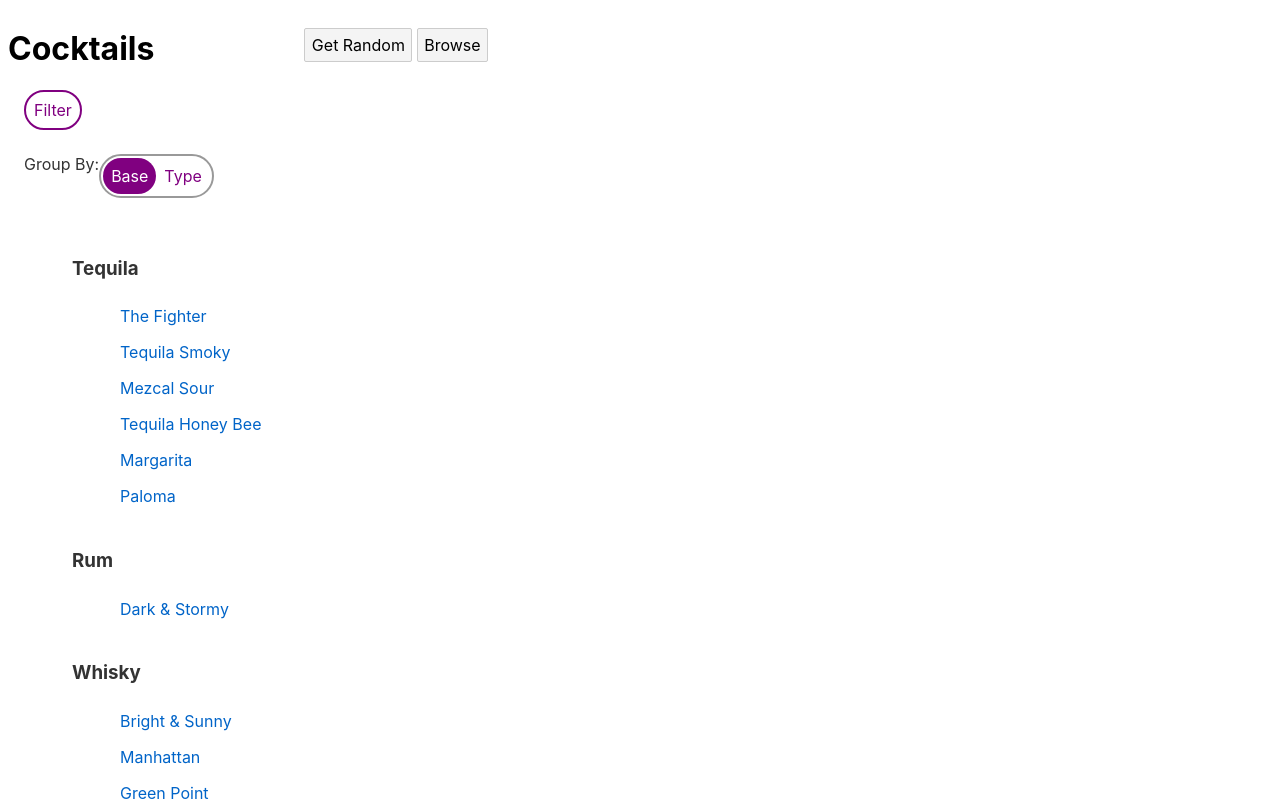
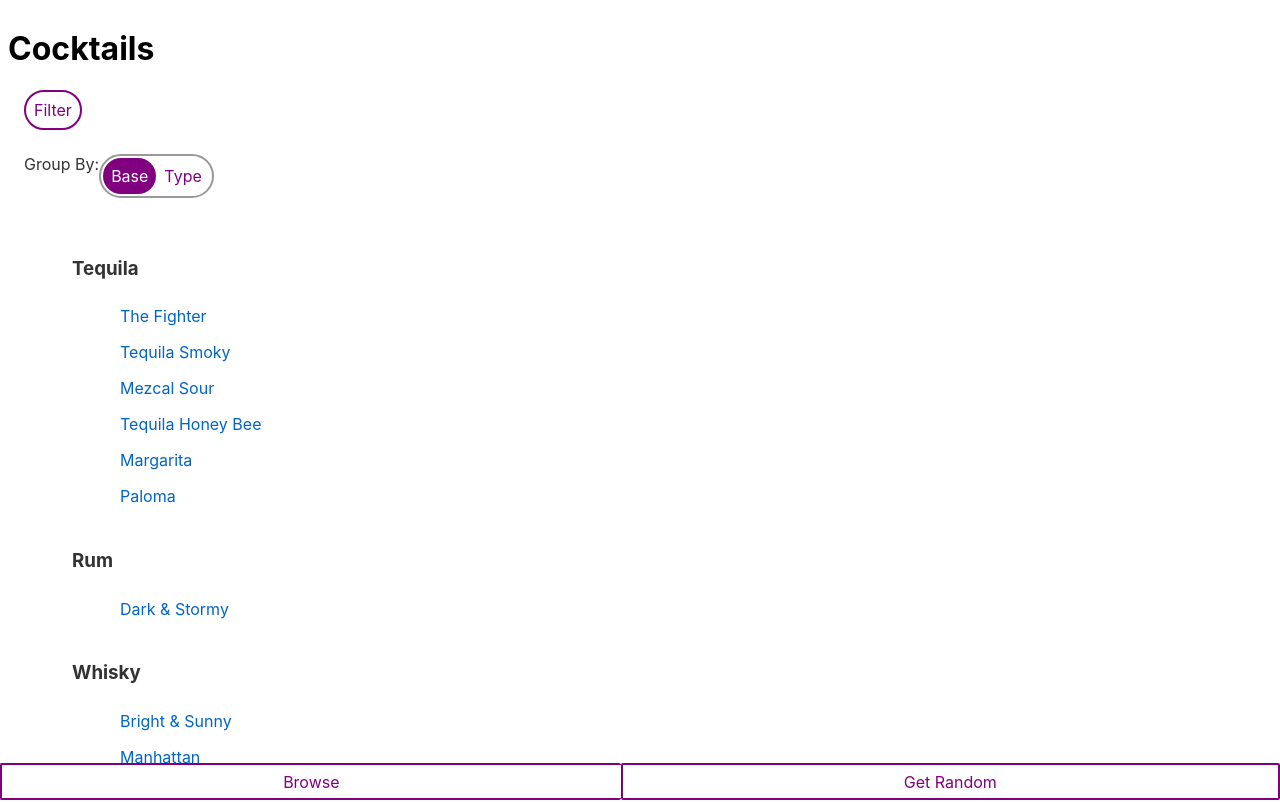
Before and after one commit to milesdelliott/cocktails, a Svelte app: page / in a window 1280 px wide. Shown: the top 802 px of the page. Built offline with nearby package versions, Linux system fonts and the light colour scheme.

Commit message:
more better

```diff
--- a/src/components/selectionMenu.svelte
+++ b/src/components/selectionMenu.svelte
@@ -2,16 +2,34 @@
 import drinks from '../drinks.json'
 export let setView;
 const getRandom = () => drinks[Math.floor(Math.random() * (0, drinks.length))]
-let showRandomCats = false;
 </script>
 
+<style>
+div {
+    position: fixed;
+    bottom: 0;
+    left: 0;
+    width: 100%;
+    display: flex;
+}
+button {
+    flex: 1 1 auto;
+    background: white;
+    color: purple;
+    border: solid 2px purple;
+    margin: 0;
+    cursor: pointer;
+}
+button:hover {
+    color: white;
+    background: purple;
+}
+button:first-child {
+    border-right: none;
+}
+</style>
+
 <div>
+    <button on:click={setView('drinkList', {drinks})}>Browse</button>
     <button on:click={setView('drink', {drink: getRandom()})}>Get Random</button>
-    <button on:click={setView('drinkList', {drinks})}>Browse</button>
 </div>
-
-{#if showRandomCats}
-<div>
-<button on:click={setView('drink', {drink: getRandom()})}>Get Random</button>
-</div>
-{/if}
```
